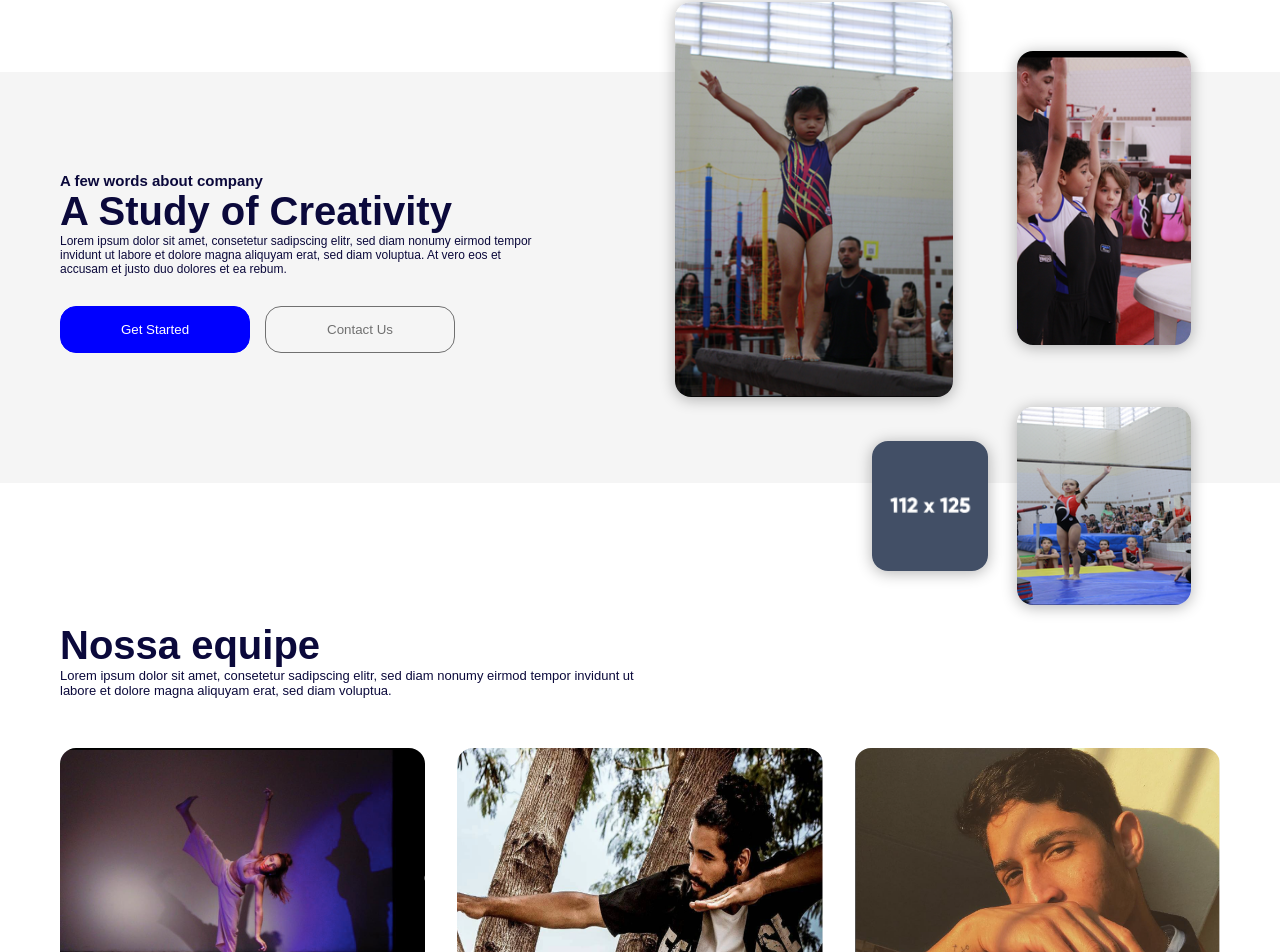
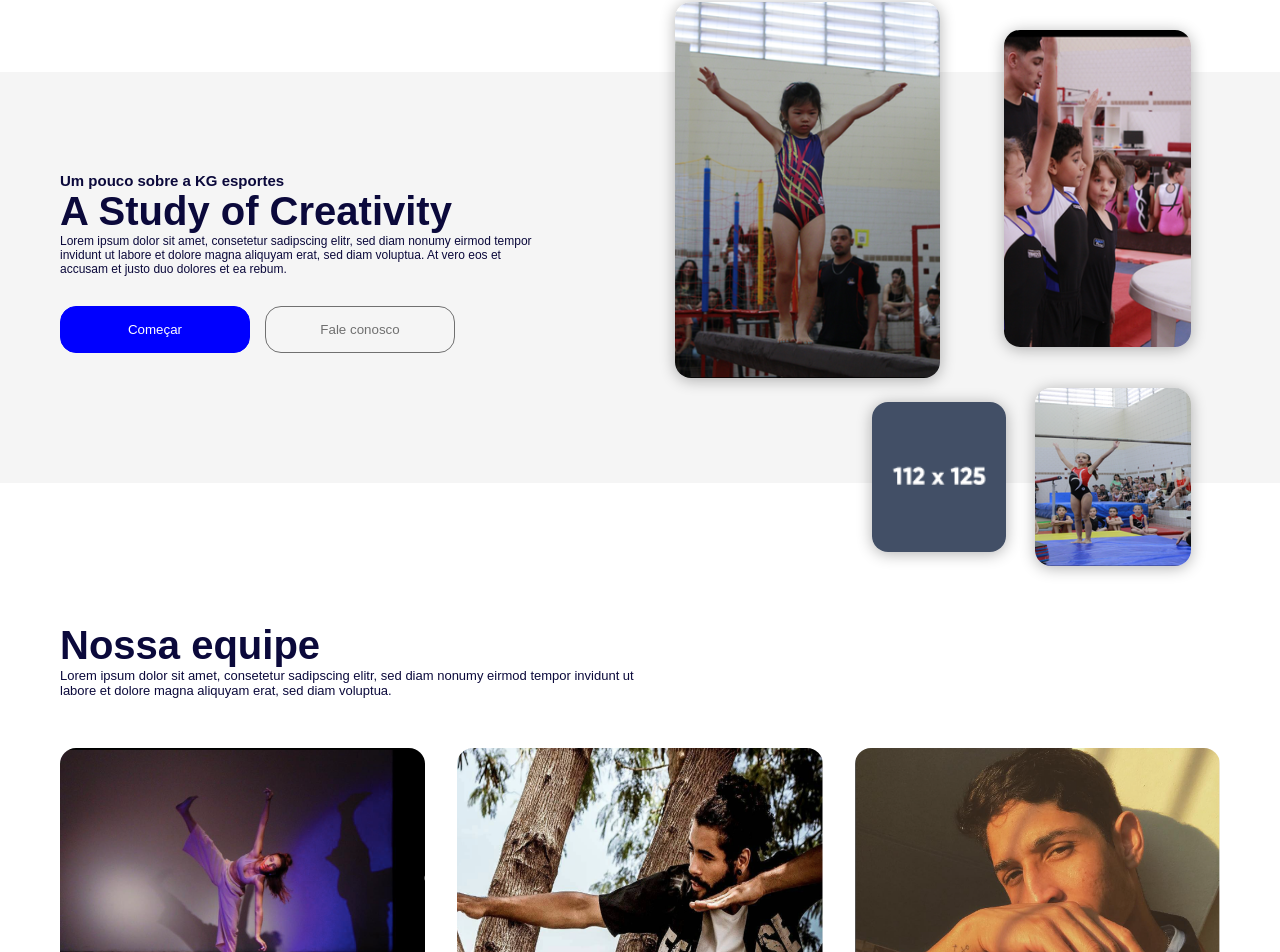
Before and after one commit to Brunosilva7/KG-esportes, a React (Create React App) app: page / in a window 1280 px wide. Shown: the part 1595-2547 px from the top of the page. Built offline with nearby package versions, Linux system fonts and the light colour scheme; a web font is replaced by a local one.

Commit message:
[KG] - changing colors

```diff
--- a/src/components/Sections/Services.jsx
+++ b/src/components/Sections/Services.jsx
@@ -59,7 +59,7 @@ export default function Services() {
           <div className="container">
             <Advertising className="flexSpaceCenter">
               <AddLeft>
-                <h4 className="font15 semiBold">A few words about company</h4>
+                <h4 className="font15 semiBold">Um pouco sobre a KG esportes</h4>
                 <h2 className="font40 extraBold">A Study of Creativity</h2>
                 <p className="font12">
                   Lorem ipsum dolor sit amet, consetetur sadipscing elitr, sed diam nonumy eirmod tempor invidunt ut labore et dolore magna aliquyam erat, sed
@@ -67,10 +67,10 @@ export default function Services() {
                 </p>
                 <ButtonsRow className="flexNullCenter" style={{ margin: "30px 0"}}>
                   <div style={{ width: "190px" }}>
-                    <FullButton title="Get Started" action={() => alert("clicked")} />
+                    <FullButton title="Começar" action={() => alert("clicked")} />
                   </div>
                   <div style={{ width: "190px", marginLeft: "15px" }}>
-                    <FullButton title="Contact Us" action={() => alert("clicked")} border />
+                    <FullButton title="Fale conosco" action={() => alert("clicked")} border />
                   </div>
                 </ButtonsRow>
               </AddLeft>
@@ -177,7 +177,7 @@ const AddRightInner = styled.div`
   width: 100%;
 `;
 const AddImgWrapp1 = styled.div`
-  width: 48%;
+  width: 85%;
   margin: 0 6% 10px 6%;
   img {
     width: 100%;
@@ -189,7 +189,7 @@ const AddImgWrapp1 = styled.div`
   }
 `;
 const AddImgWrapp2 = styled.div`
-  width: 30%;
+  width: 60%;
   margin: 0 5% 10px 5%;
   img {
     width: 100%;
@@ -201,7 +201,7 @@ const AddImgWrapp2 = styled.div`
   }
 `;
 const AddImgWrapp3 = styled.div`
-  width: 20%;
+  width: 60%;
   margin-left: 40%;
   img {
     width: 100%;
@@ -213,7 +213,7 @@ const AddImgWrapp3 = styled.div`
   }
 `;
 const AddImgWrapp4 = styled.div`
-  width: 30%;
+  width: 70%;
   margin: 0 5%auto;
   img {
     width: 100%;
```
